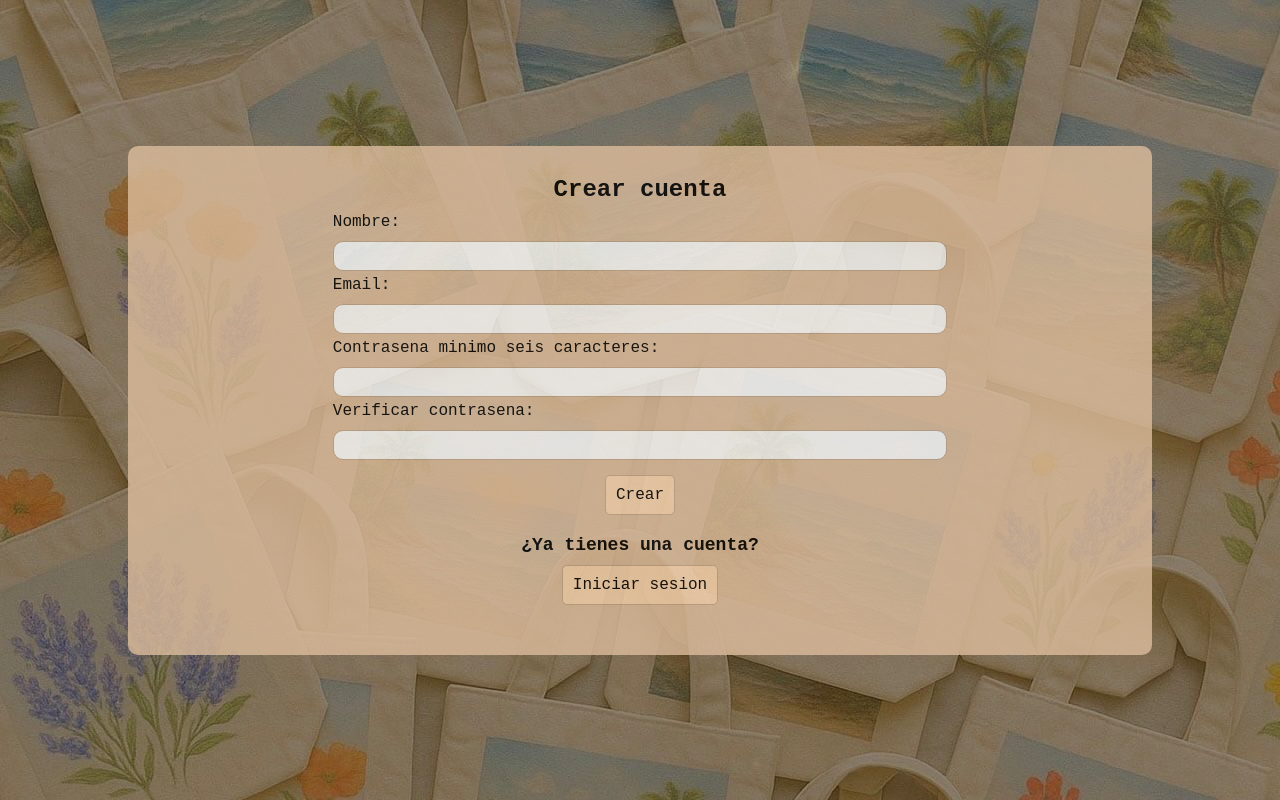
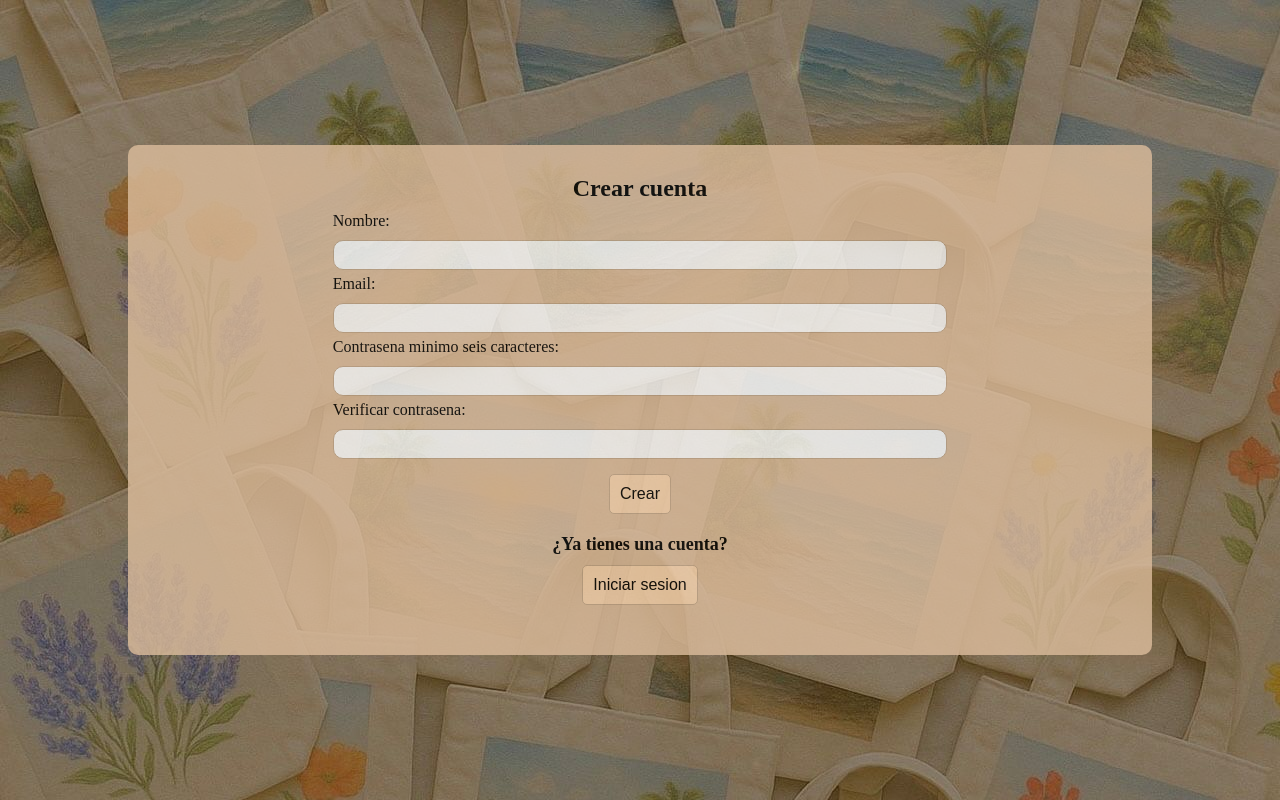
Before and after one commit to Macro-png/Le-Totette, a Flask app: page /signup in a window 1280 px wide. Run offline with Flask 3, Linux system fonts and the light colour scheme.

Commit message:
errores del css

```diff
--- a/ENTREGAFINAL/static/css/add_product.css
+++ b/ENTREGAFINAL/static/css/add_product.css
@@ -132,7 +132,7 @@ aside input[type="checkbox"], aside label {
     }
 }
 /* MENU DE HAMBURGUESA PARA PANTALLAS MUY CHIQUITAS */
-@media screen and (max-width:291px) {
+@media screen and (max-width:500px) {
     label {
         display: flex;
         flex-direction: row;
--- a/ENTREGAFINAL/static/css/carrito.css
+++ b/ENTREGAFINAL/static/css/carrito.css
@@ -5,7 +5,6 @@
 }
 
 body {
-    font-family: Arial, sans-serif;
     background: #FAD6B1;
     color: #333;
 }
--- a/ENTREGAFINAL/static/css/catalogo.css
+++ b/ENTREGAFINAL/static/css/catalogo.css
@@ -5,7 +5,6 @@
 }
 
 body {
-  font-family: Arial, sans-serif;
   background: #FAD6B1;
   color: #333;
 }
--- a/ENTREGAFINAL/static/css/creatote.css
+++ b/ENTREGAFINAL/static/css/creatote.css
@@ -1,6 +1,5 @@
 * {
   box-sizing: border-box;
-  font-family: Arial, sans-serif;
   font-size:medium;
   margin: 0;
 }
--- a/ENTREGAFINAL/static/css/estadisticas.css
+++ b/ENTREGAFINAL/static/css/estadisticas.css
@@ -2,7 +2,6 @@
   margin: 0;
   padding: 0;
   box-sizing: border-box;
-  font-family: Arial, sans-serif;
 }
 
 body {
@@ -123,7 +122,7 @@ input[type="checkbox"], label {
     }
 }
 /* MENU DE HAMBURGUESA PARA PANTALLAS MUY CHIQUITAS */
-@media screen and (max-width:291px) {
+@media screen and (max-width:500px) {
     label {
         display: flex;
         flex-direction: row;
--- a/ENTREGAFINAL/static/css/login.css
+++ b/ENTREGAFINAL/static/css/login.css
@@ -1,6 +1,5 @@
 * {
     box-sizing: border-box;
-    font-family: Arial, sans-serif;
     font-size:medium;
     margin: 0;
 }
--- a/ENTREGAFINAL/static/css/mod_product.css
+++ b/ENTREGAFINAL/static/css/mod_product.css
@@ -129,7 +129,7 @@ aside input[type="checkbox"], aside label {
     }
 }
 /* MENU DE HAMBURGUESA PARA PANTALLAS MUY CHIQUITAS */
-@media screen and (max-width:291px) {
+@media screen and (max-width:500px) {
     label {
         display: flex;
         flex-direction: row;
--- a/ENTREGAFINAL/static/css/pedidosadmin.css
+++ b/ENTREGAFINAL/static/css/pedidosadmin.css
@@ -2,7 +2,7 @@
   margin: 0;
   padding: 0;
   box-sizing: border-box;
-  font-family: Arial, sans-serif;
+
 }
 /* CONFIG. GENERALES */
 body {
@@ -123,7 +123,7 @@ input[type="checkbox"], label {
     }
 }
 /* MENU DE HAMBURGUESA PARA PANTALLAS MUY CHIQUITAS */
-@media screen and (max-width:291px) {
+@media screen and (max-width:500px) {
     label {
         display: flex;
         flex-direction: row;
--- a/ENTREGAFINAL/static/css/pedidosusuario.css
+++ b/ENTREGAFINAL/static/css/pedidosusuario.css
@@ -5,7 +5,7 @@
 }
 
 body {
-  font-family: Arial, sans-serif;
+
   background: #FAD6B1;
   color: #333;
 }
--- a/ENTREGAFINAL/static/css/producto.css
+++ b/ENTREGAFINAL/static/css/producto.css
@@ -1,6 +1,6 @@
 * {
     box-sizing: border-box;
-    font-family: Arial, sans-serif;
+
     font-size:medium;
     margin: 0;
 }
--- a/ENTREGAFINAL/static/css/signup.css
+++ b/ENTREGAFINAL/static/css/signup.css
@@ -1,6 +1,6 @@
 * {
     box-sizing: border-box;
-    font-family: 'Courier New', Courier, monospace;
+
     font-size:medium;
     margin: 0;
 }
--- a/ENTREGAFINAL/static/css/wishlist.css
+++ b/ENTREGAFINAL/static/css/wishlist.css
@@ -5,7 +5,7 @@
 }
 
 body {
-  font-family: Arial, sans-serif;
+
   background: #FAD6B1;
   color: #333;
 }
```
